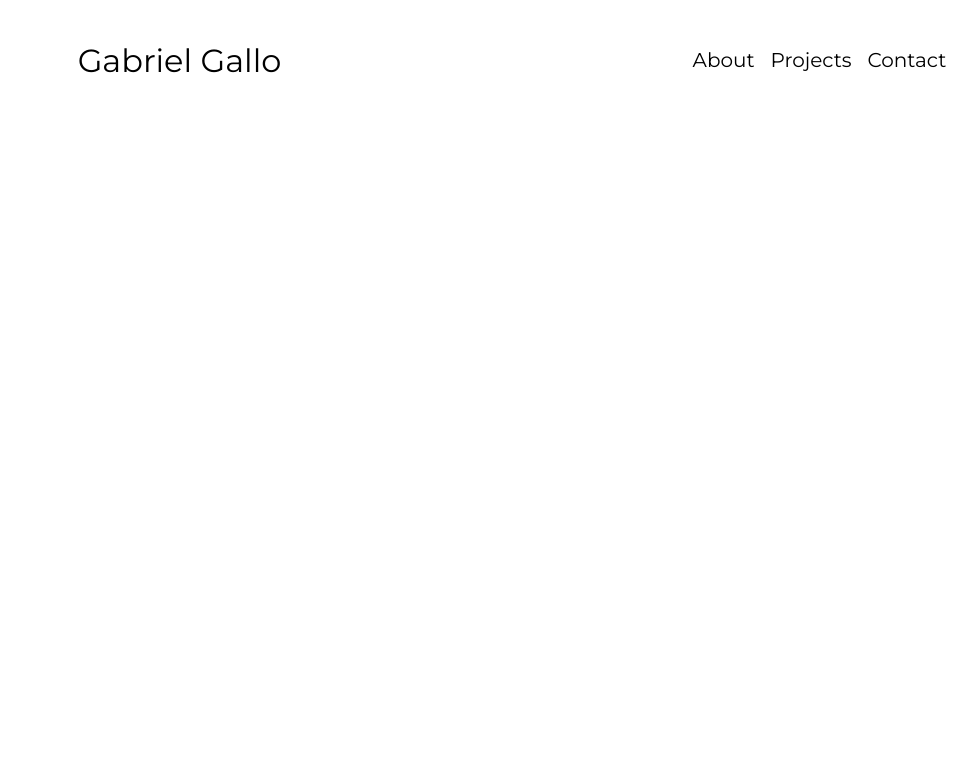
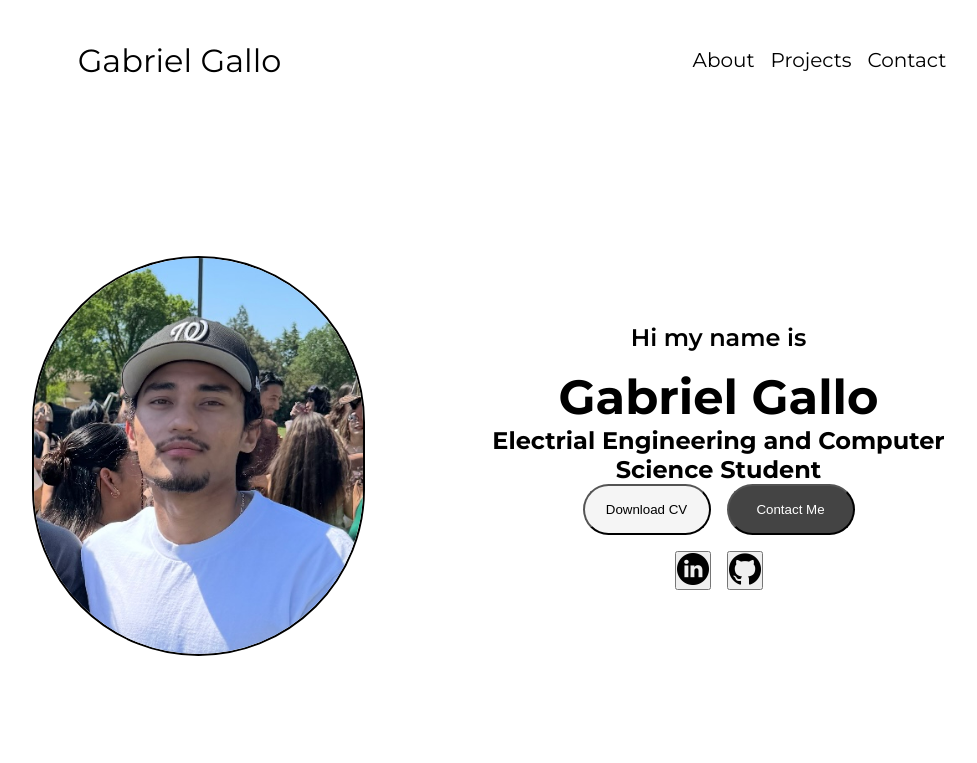
Before and after one commit to GGallo42/Personal-Portfolio, a plain HTML site: page index.html in a window 1280 px wide. Shown: the whole page, without its empty margins (128-1105 px from the left). Drawn offline with Linux system fonts and the light colour scheme.

Commit message:
started work on the profile section

```diff
--- a/index.html
+++ b/index.html
@@ -35,6 +35,30 @@
             </div>
         </div>
     </nav>
+
+    <section id="profile-section">
+        <div class="image-container">
+            <img src="/assets/profile-photo.jpg" alt="Gabriel Gallo" class="round">
+        </div>
+        <div class="text-section">
+            <p class="text-section-p1">Hi my name is </p>
+            <h1 class="title">Gabriel Gallo</h1>
+            <h2>Electrial Engineering and Computer Science Student</h2>
+            <div class="btn-container">
+                <button onclick="window.open()" class="btn btn-color-1">Download CV</button>
+                <button onclick="location.href='./#contact'" class="btn btn-color-2">Contact Me</button>
+            </div>
+            <div class="socials-container">
+                <button>
+                    <img src="/assets/linkedin.png" alt="LinkedIn" class="icon" onclick="location.href='https://www.linkedin.com/in/gabriel-gallo-9ba080272/'">
+                </button>
+                <button>
+                    <img src="/assets/github.png" alt="Github" class="icon" onclick="location.href='https://github.com/GGallo42'">
+                </button>
+            </div>
+        </div>
+    </section>
+
     <script src="script.js"></script>
 </body>
 </html>
--- a/mediaqueries.css
+++ b/mediaqueries.css
@@ -1,4 +1,4 @@
-@media screen and (max-width:1200px) {
+/* @media screen and (max-width:1200px) {
     #main-nav {
         display: none;
     }
@@ -9,4 +9,14 @@
     }
 
 
+} */
+
+@media screen and (max-width:1200px) {
+    #main-nav {
+        display: none;
+    }
+
+    #mobile-nav {
+        display: flex;
+    }
 }
--- a/styles.css
+++ b/styles.css
@@ -120,3 +120,90 @@ a:hover {
 .hamburger-icon span:last-child {
     transform: none;
 }
+
+/* Sections */
+
+#profile-section {
+    display: flex;
+    justify-content: center;
+    gap: 5rem;
+    height: 80vh;
+}
+
+.image-container {
+    display: flex;
+    height: 400px;
+    width: 400px;
+    margin: auto 0;
+}
+
+.text-section {
+    align-self: center;
+    text-align: center;
+}
+
+.text-section p {
+    font-weight: 600;
+}
+
+.text-section-p1 {
+    text-align: center;
+}
+.text-section-p1 {
+    font-size: 1.5rem;
+    margin-bottom: 1rem;
+}
+
+.title {
+    font-size: 3rem;
+    text-align: center;
+}
+
+.socials-container {
+    display: flex;
+    justify-content: center;
+    margin-top: 1rem;
+    gap: 1rem;
+}
+
+section {
+    padding-top: 4vh;
+    height: 96vh;
+    margin: 0 10rem;
+    box-sizing: border-box;
+    min-height: fit-content;
+}
+
+.icon {
+    cursor: pointer;
+    height: 2rem;
+}
+
+.round {
+    border-radius: 50rem;
+    border: 2px solid black;
+}
+
+/* BUTTONS */
+
+.btn-container {
+    display: flex;
+    justify-content: center;
+    gap: 1rem;
+}
+
+.btn {
+    font-weight: 300;
+    transition: all 300ms ease;
+    border-radius: 2rem;
+    padding: 1rem;
+    width: 8rem;
+}
+
+.btn-color-1 {
+    background-color: whitesmoke;
+}
+.btn-color-2 {
+    background-color: rgb(68, 68, 68);
+    color: white;
+}
```
Also changed, not shown: assets/github.png (added), assets/linkedin.png (added), assets/profile-photo.jpg (added).
